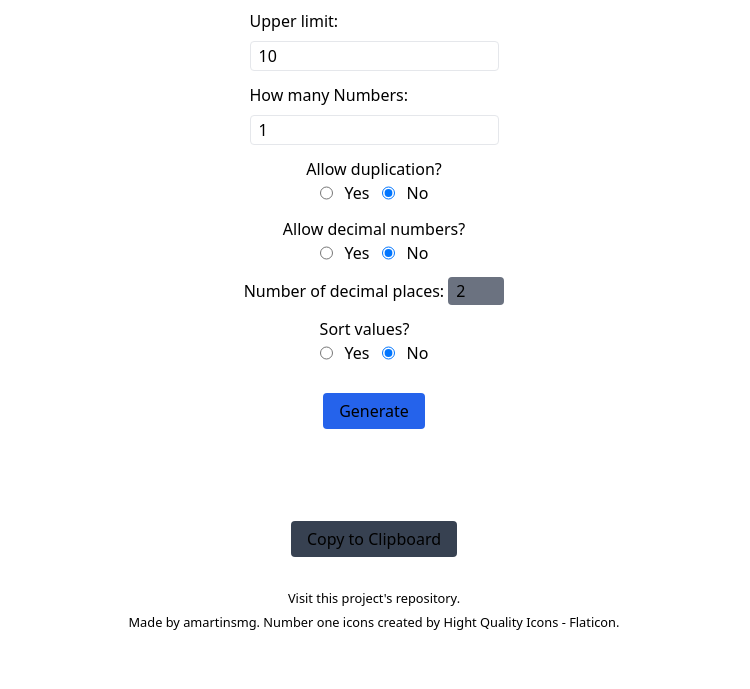
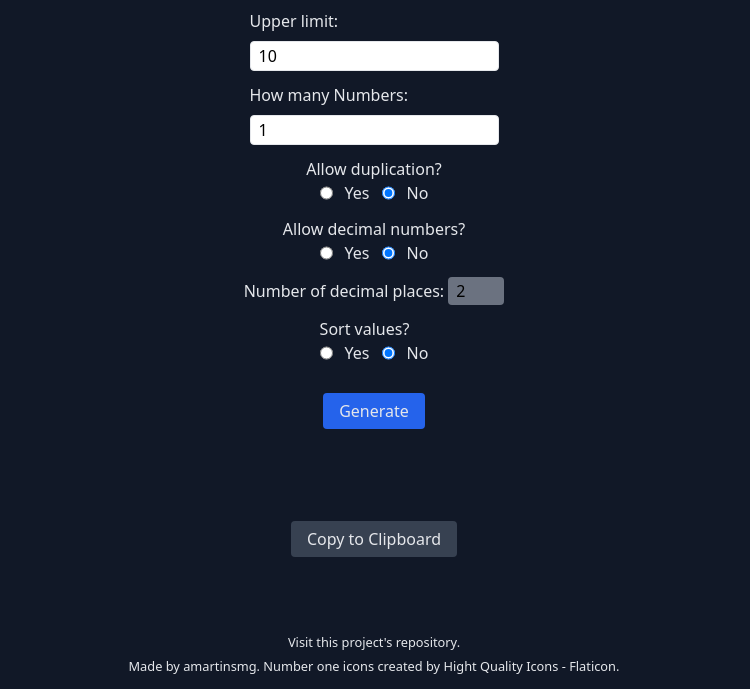
Before and after one commit to amartinsmg/RandomNumbers, a website built with webpack: page src/index.html in a window 1280 px wide. Shown: the part 161-850 px from the top of the page, without its empty margins (266-1016 px from the left). Before the commit the page ends 802 px from the top, so only its background shows below. Built offline with nearby package versions, Linux system fonts and the light colour scheme.

Commit message:
refactor(layout): restructure global CSS
-   Migrate global styles to @layer base
-   Apply flexbox for overall page layout
-   Add min-height to html

```diff
--- a/src/main.css
+++ b/src/main.css
@@ -2,20 +2,19 @@
 @tailwind components;
 @tailwind utilities;
 
-body {
-  max-width: 1368px;
-  margin: 0 auto;
-}
+@layer base {
+  html,
+  body {
+    max-width: 1368px;
+    min-height: 100%;
+    margin: 0 auto;
+  }
 
-#out {
-  box-sizing: content-box;
-  min-height: 2rem;
-}
+  html {
+    @apply flex flex-col;
+  }
 
-@media screen and (min-width: 576px) and (min-height: 620px) {
-  #page-footer {
-    position: fixed;
-    left: 0rem;
-    bottom: 6px;
+  body {
+    @apply flex-1 bg-gray-900 text-gray-200;
   }
 }
```
